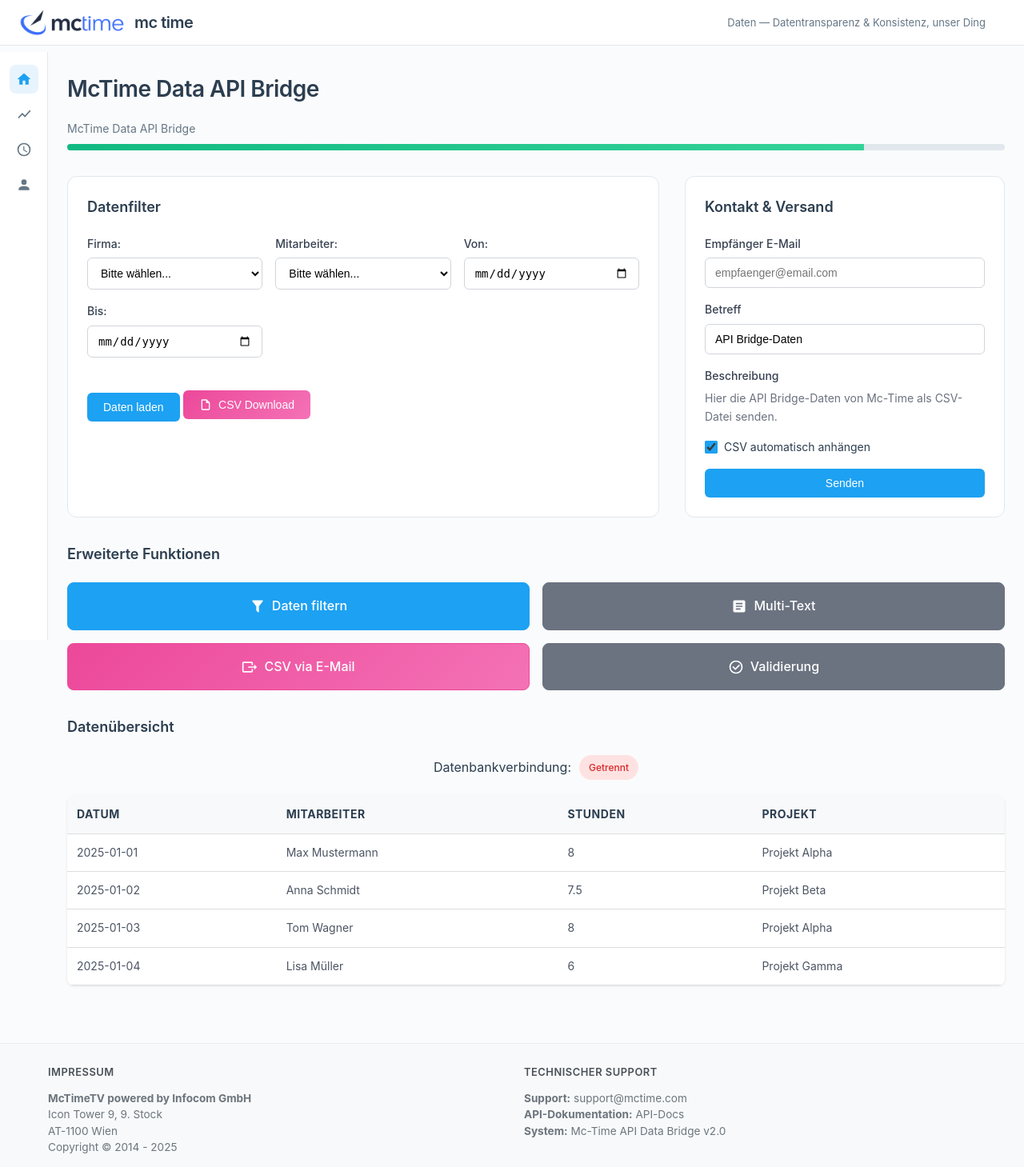
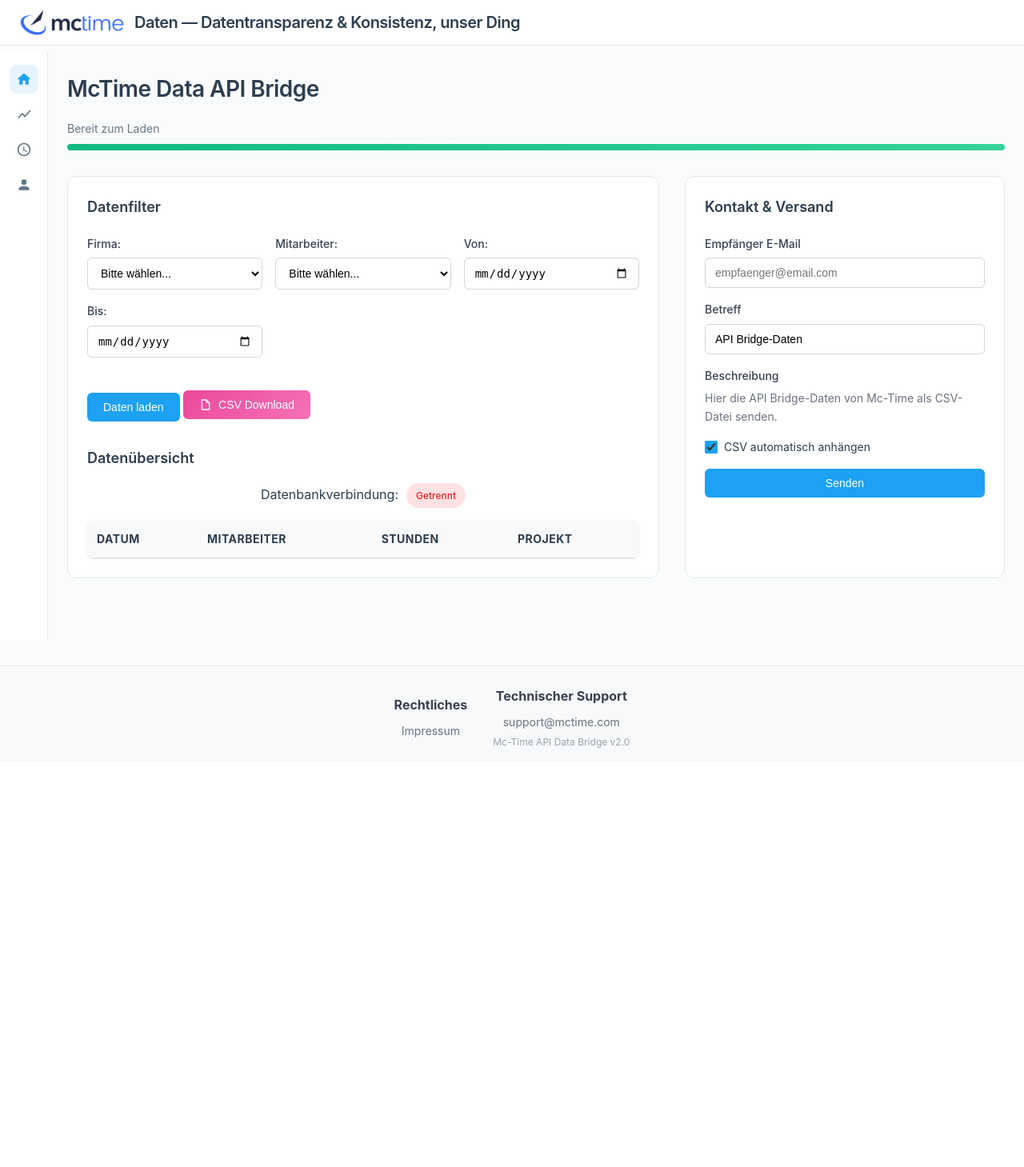
Before and after one commit to L0Xit/Mc-Time-API-Data-Bridge, a Flask app: page / in a window 1280 px wide. Shown: the whole page at 80% size. After the commit the page ends 935 px from the top, so only its background shows below. Run offline with Flask 2, Linux system fonts and the light colour scheme; lists and menus that the app fills with data are empty.

Commit message:
Minor changes to footer and progress bar width

```diff
--- a/frontend/static/style.css
+++ b/frontend/static/style.css
@@ -143,7 +143,7 @@
 .progress-fill {
     height: 100%;
     background: linear-gradient(90deg, #10b981 0%, #34d399 100%);
-    width: 85%;
+    width: 100%;
     transition: width 0.3s ease;
 }
 
--- a/frontend/templates/index.html
+++ b/frontend/templates/index.html
@@ -12,11 +12,8 @@
     <header class="header">
         <div class="header-content">
             <div class="logo-section">
-                <img src="{{ url_for('static', filename='mctime_logo.png') }}" alt="mc time" class="logo">
-                <span class="logo-text">mc time</span>
-            </div>
-            <div class="slogan">
-                Daten — Datentransparenz & Konsistenz, unser Ding
+                <img src="{{ url_for('static', filename='mctime_logo.png') }}" alt="Daten — Datentransparenz & Konsistenz, unser Ding" class="logo">
+                <span class="logo-text">Daten — Datentransparenz & Konsistenz, unser Ding</span>
             </div>
         </div>
     </header>
@@ -51,9 +48,9 @@
         <div class="page-header">
             <h1 class="page-title">McTime Data API Bridge</h1>
             <div class="progress-container">
-                <div class="progress-label">McTime Data API Bridge</div>
+                <div class="progress-label" id="progress-label">Bereit zum Laden</div>
                 <div class="progress-bar">
-                    <div class="progress-fill"></div>
+                    <div class="progress-fill" id="progress-fill"></div>
                 </div>
             </div>
         </div>
@@ -102,6 +99,30 @@
                     </svg>
                     CSV Download
                 </button>
+
+                <!-- Datenübersicht direkt im Filter-Bereich -->
+                <div style="margin-top: 32px;">
+                    <h3 class="card-title" style="font-size: 18px; margin-bottom: 16px;">Datenübersicht</h3>
+                    <div class="status-container" style="margin-bottom: 16px;">
+                        <span>Datenbankverbindung:</span>
+                        <span class="status-indicator {{ 'connected' if db_status else 'disconnected' }}">
+                            {{ 'Verbunden' if db_status else 'Getrennt' }}
+                        </span>
+                    </div>
+                    <table class="data-table" id="data-table">
+                        <thead>
+                            <tr>
+                                <th>Datum</th>
+                                <th>Mitarbeiter</th>
+                                <th>Stunden</th>
+                                <th>Projekt</th>
+                            </tr>
+                        </thead>
+                        <tbody id="data-table-body">
+                            <!-- Daten werden dynamisch per JavaScript geladen -->
+                        </tbody>
+                    </table>
+                </div>
             </div>
 
             <!-- Contact & Email Card -->
@@ -137,73 +158,89 @@
             </div>
         </div>
 
-        <!-- Extended Functions -->
-        <div class="extended-functions">
-            <h2 class="card-title">Erweiterte Funktionen</h2>
-            <div class="function-grid">
-                <div class="function-btn primary" onclick="filterData()">
-                    <svg class="icon" viewBox="0 0 24 24" style="width: 20px; height: 20px; margin-right: 8px;">
-                        <path d="M14,12V19.88C14.04,20.18 13.94,20.5 13.71,20.71C13.32,21.1 12.69,21.1 12.3,20.71L10.29,18.7C10.06,18.47 9.96,18.16 10,17.87V12H9.97L4.21,4.62C3.87,4.19 3.95,3.56 4.38,3.22C4.57,3.08 4.78,3 5,3V3H19V3C19.22,3 19.43,3.08 19.62,3.22C20.05,3.56 20.13,4.19 19.79,4.62L14.03,12H14Z"/>
-                    </svg>
-                    Daten filtern
-                </div>
-                <div class="function-btn secondary">
-                    <svg class="icon" viewBox="0 0 24 24" style="width: 20px; height: 20px; margin-right: 8px;">
-                        <path d="M14,17H7V15H14M17,13H7V11H17M17,9H7V7H17M19,3H5C3.89,3 3,3.89 3,5V19A2,2 0 0,0 5,21H19A2,2 0 0,0 21,19V5C21,3.89 20.1,3 19,3Z"/>
-                    </svg>
-                    Multi-Text
-                </div>
-                <div class="function-btn download" onclick="downloadCSV()">
-                    <svg class="icon" viewBox="0 0 24 24" style="width: 20px; height: 20px; margin-right: 8px;">
-                        <path d="M23,12L19,8V11H10V13H19V16M1,18V6C1,4.89 1.89,4 3,4H15A2,2 0 0,1 17,6V9H15V6H3V18H15V15H17V18A2,2 0 0,1 15,20H3C1.89,20 1,19.1 1,18Z"/>
-                    </svg>
-                    CSV via E-Mail
-                </div>
-                <div class="function-btn secondary">
-                    <svg class="icon" viewBox="0 0 24 24" style="width: 20px; height: 20px; margin-right: 8px;">
-                        <path d="M12,2A10,10 0 0,1 22,12A10,10 0 0,1 12,22A10,10 0 0,1 2,12A10,10 0 0,1 12,2M12,4A8,8 0 0,0 4,12A8,8 0 0,0 12,20A8,8 0 0,0 20,12A8,8 0 0,0 12,4M11,16.5L6.5,12L7.91,10.59L11,13.67L16.59,8.09L18,9.5L11,16.5Z"/>
-                    </svg>
-                    Validierung
-                </div>
-            </div>
-        </div>
-
-        <!-- Data Table -->
-        <div class="data-table-container">
-            <h2 class="card-title">Datenübersicht</h2>
-            <div class="status-container" style="margin-bottom: 20px;">
-                <span>Datenbankverbindung:</span>
-                <span class="status-indicator {{ 'connected' if db_status else 'disconnected' }}">
-                    {{ 'Verbunden' if db_status else 'Getrennt' }}
-                </span>
-            </div>
-            <table class="data-table" id="data-table">
-                <thead>
-                    <tr>
-                        <th>Datum</th>
-                        <th>Mitarbeiter</th>
-                        <th>Stunden</th>
-                        <th>Projekt</th>
-                    </tr>
-                </thead>
-                <tbody id="data-table-body">
-                    <!-- Daten werden dynamisch per JavaScript geladen -->
-                </tbody>
-            </table>
-        </div>
     </main>
 
     <script>
         // Lädt Daten beim Seitenaufruf
         document.addEventListener('DOMContentLoaded', function() {
-            filterData();
+            resetProgressbar();
+            // filterData(); // Automatisches Laden entfernt, nur auf Button-Klick
         });
+
+        // Progressbar-Animationsfunktionen
+        function startLoadingAnimation() {
+            const progressFill = document.getElementById('progress-fill');
+            const progressLabel = document.getElementById('progress-label');
+
+            progressLabel.textContent = 'Lade Daten...';
+            progressFill.style.width = '0%';
+            progressFill.style.background = 'linear-gradient(90deg, #3b82f6 0%, #60a5fa 100%)';
+
+            // Animiere Progressbar von 0% zu 90%
+            let width = 0;
+            const interval = setInterval(() => {
+                width += 2;
+                progressFill.style.width = width + '%';
+
+                if (width >= 90) {
+                    clearInterval(interval);
+                }
+            }, 20);
+        }
+
+        function completeLoadingAnimation(recordCount) {
+            const progressFill = document.getElementById('progress-fill');
+            const progressLabel = document.getElementById('progress-label');
+
+            // Komplettiere auf 100%
+            progressFill.style.width = '100%';
+            progressFill.style.background = 'linear-gradient(90deg, #10b981 0%, #34d399 100%)';
+            progressLabel.textContent = `Erfolgreich geladen - ${recordCount} Datensätze`;
+
+            // Nach 2 Sekunden zurück zum Normalzustand
+            setTimeout(() => {
+                resetProgressbar();
+            }, 2000);
+        }
+
+        function errorLoadingAnimation() {
+            const progressFill = document.getElementById('progress-fill');
+            const progressLabel = document.getElementById('progress-label');
+
+            progressFill.style.width = '100%';
+            progressFill.style.background = 'linear-gradient(90deg, #ef4444 0%, #f87171 100%)';
+            progressLabel.textContent = 'Fehler beim Laden der Daten';
+
+            // Nach 3 Sekunden zurück zum Normalzustand
+            setTimeout(() => {
+                resetProgressbar();
+            }, 3000);
+        }
+
+        function resetProgressbar() {
+            const progressFill = document.getElementById('progress-fill');
+            const progressLabel = document.getElementById('progress-label');
+
+            progressFill.style.width = '100%';
+            progressFill.style.background = 'linear-gradient(90deg, #10b981 0%, #34d399 100%)';
+            progressLabel.textContent = 'Bereit zum Laden';
+        }
 
         function filterData() {
             const company = document.getElementById('company-select').value;
             const employee = document.getElementById('employee-select').value;
             const dateFrom = document.getElementById('date-from').value;
             const dateTo = document.getElementById('date-to').value;
+
+            // Starte Ladeanimation
+            startLoadingAnimation();
+
+            // Button während Ladevorgang deaktivieren
+            const loadButton = event?.target;
+            if (loadButton && loadButton.textContent.includes('Daten laden')) {
+                loadButton.disabled = true;
+                loadButton.textContent = 'Lädt...';
+            }
 
             // API-Call zum Laden der gefilterten Daten
             const params = new URLSearchParams();
@@ -213,12 +250,26 @@
             if (dateTo) params.append('date_to', dateTo);
 
             fetch(`/api/data?${params}`)
-                .then(response => response.json())
+                .then(response => {
+                    // Simuliere realistischen Ladevorgang
+                    return new Promise(resolve => {
+                        setTimeout(() => resolve(response.json()), 800);
+                    });
+                })
                 .then(data => {
                     updateTable(data);
+                    completeLoadingAnimation(data.length || 0);
                 })
                 .catch(error => {
                     console.error('Error loading data:', error);
+                    errorLoadingAnimation();
+                })
+                .finally(() => {
+                    // Button wieder aktivieren
+                    if (loadButton && loadButton.textContent.includes('Lädt')) {
+                        loadButton.disabled = false;
+                        loadButton.innerHTML = 'Daten laden';
+                    }
                 });
         }
 
@@ -231,7 +282,10 @@
                 return;
             }
 
-            data.forEach(row => {
+            // Animiere das Einfügen der Zeilen
+            let delay = 0;
+
+            data.forEach((row, index) => {
                 const tr = document.createElement('tr');
                 tr.innerHTML = `
                     <td>${row.date || ''}</td>
@@ -239,7 +293,21 @@
                     <td>${row.hours || ''}</td>
                     <td>${row.project || ''}</td>
                 `;
+
+                // Sanfte Animation für jede Zeile
+                tr.style.opacity = '0';
+                tr.style.transform = 'translateY(10px)';
+                tr.style.transition = 'opacity 0.3s ease, transform 0.3s ease';
+
                 tbody.appendChild(tr);
+
+                // Verzögerte Animation für gestaffelten Effekt
+                setTimeout(() => {
+                    tr.style.opacity = '1';
+                    tr.style.transform = 'translateY(0)';
+                }, delay);
+
+                delay += 50; // 50ms Verzögerung zwischen den Zeilen
             });
         }
 
@@ -279,23 +347,17 @@
 
     <!-- Footer -->
     <footer class="footer">
-        <div class="footer-container">
-            <div class="footer-section">
-                <h3>Impressum</h3>
-                <p>
-                    <strong>McTimeTV powered by Infocom GmbH</strong><br>
-                    Icon Tower 9, 9. Stock<br>
-                    AT-1100 Wien<br>
-                    Copyright © 2014 - 2025
-                </p>
+        <div class="footer-container" style="display: flex; justify-content: center; align-items: center; gap: 32px; flex-wrap: wrap;">
+            <div style="text-align: center;">
+                <h4 style="margin: 0 0 8px 0; color: #374151; font-size: 16px;">Rechtliches</h4>
+                <a href="https://mctime.com/de/legal/impressum/" target="_blank" style="color: #6b7280; text-decoration: none; font-size: 14px;">Impressum</a>
             </div>
-            <div class="footer-section">
-                <h3>Technischer Support</h3>
-                <p>
-                    <strong>Support:</strong> <a href="mailto:support@mctime.com">support@mctime.com</a><br>
-                    <strong>API-Dokumentation:</strong> <a href="#" onclick="alert('API-Dokumentation wird bereitgestellt')">API-Docs</a><br>
-                    <strong>System:</strong> Mc-Time API Data Bridge v2.0
-                </p>
+            <div style="text-align: center;">
+                <h4 style="margin: 0 0 8px 0; color: #374151; font-size: 16px;">Technischer Support</h4>
+                <div style="display: flex; flex-direction: column; gap: 4px;">
+                    <a href="mailto:support@mctime.com" style="color: #6b7280; text-decoration: none; font-size: 14px;">support@mctime.com</a>
+                    <span style="color: #9ca3af; font-size: 12px;">Mc-Time API Data Bridge v2.0</span>
+                </div>
             </div>
         </div>
     </footer>
```
Also changed, not shown: frontend/templates/api_config.html (+10 -16 lines).
